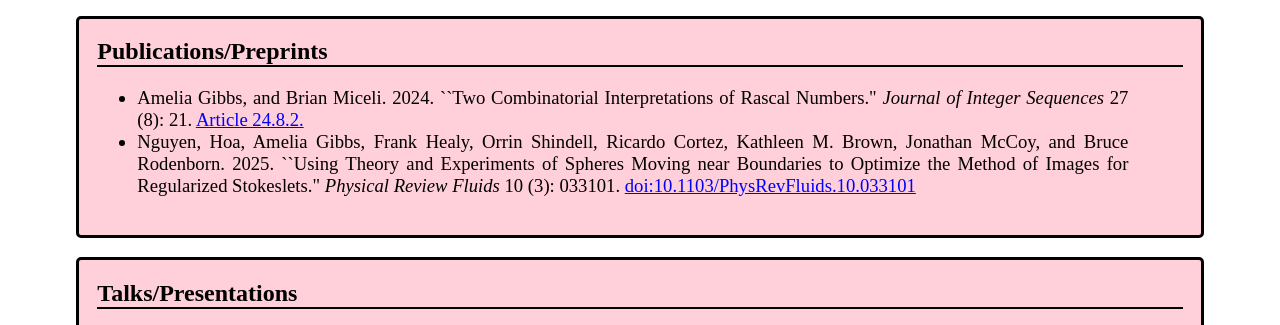
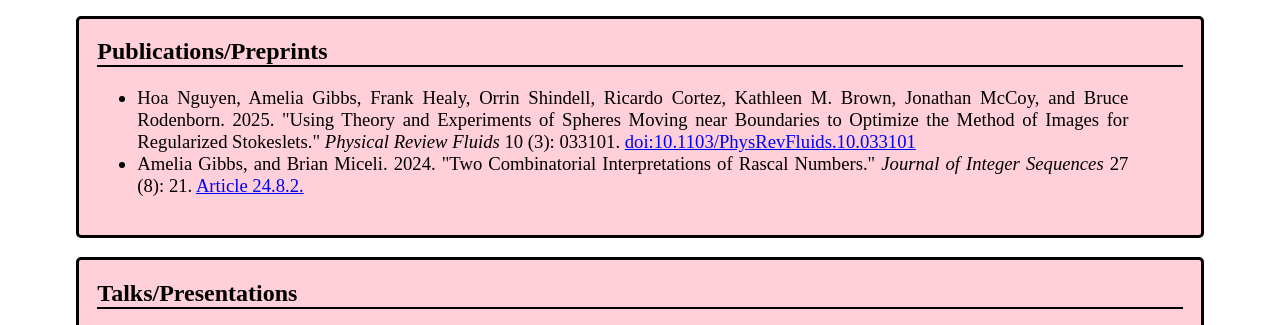
Before and after one commit to am3l14/am3l14.github.io, a plain HTML site: page index.html in a window 1280 px wide. Shown: the part 437-762 px from the top of the page. Drawn offline with Linux system fonts and the light colour scheme.

Commit message:
reordered publications

```diff
--- a/index.html
+++ b/index.html
@@ -102,11 +102,10 @@
         <div class="bullet-list">
             <ul>
                 <li>
-                    Amelia Gibbs, and Brian Miceli. 2024. ``Two Combinatorial Interpretations of Rascal Numbers." <em>Journal of Integer Sequences</em> 27 (8): 21. <a href="https://cs.uwaterloo.ca/journals/JIS/VOL27/Miceli/miceli9.html" target="_blank">Article 24.8.2.</a>
+                    Hoa Nguyen, Amelia Gibbs, Frank Healy, Orrin Shindell, Ricardo Cortez, Kathleen M. Brown, Jonathan McCoy, and Bruce Rodenborn. 2025. "Using Theory and Experiments of Spheres Moving near Boundaries to Optimize the Method of Images for Regularized Stokeslets." <em>Physical Review Fluids</em> 10 (3): 033101. <a href="https://doi.org/10.1103/PhysRevFluids.10.033101">doi:10.1103/PhysRevFluids.10.033101</a>
                 </li>
-
                 <li>
-                    Nguyen, Hoa, Amelia Gibbs, Frank Healy, Orrin Shindell, Ricardo Cortez, Kathleen M. Brown, Jonathan McCoy, and Bruce Rodenborn. 2025. ``Using Theory and Experiments of Spheres Moving near Boundaries to Optimize the Method of Images for Regularized Stokeslets." <em>Physical Review Fluids</em> 10 (3): 033101. <a href="https://doi.org/10.1103/PhysRevFluids.10.033101">doi:10.1103/PhysRevFluids.10.033101</a>
+                    Amelia Gibbs, and Brian Miceli. 2024. "Two Combinatorial Interpretations of Rascal Numbers." <em>Journal of Integer Sequences</em> 27 (8): 21. <a href="https://cs.uwaterloo.ca/journals/JIS/VOL27/Miceli/miceli9.html" target="_blank">Article 24.8.2.</a>
                 </li>
             </ul>
         </div>
@@ -180,7 +179,6 @@
             Honors award given by Trinity University to an outstanding student in the math department.
         </p>
     </div>
-
 </body>
 
 </html>
```
